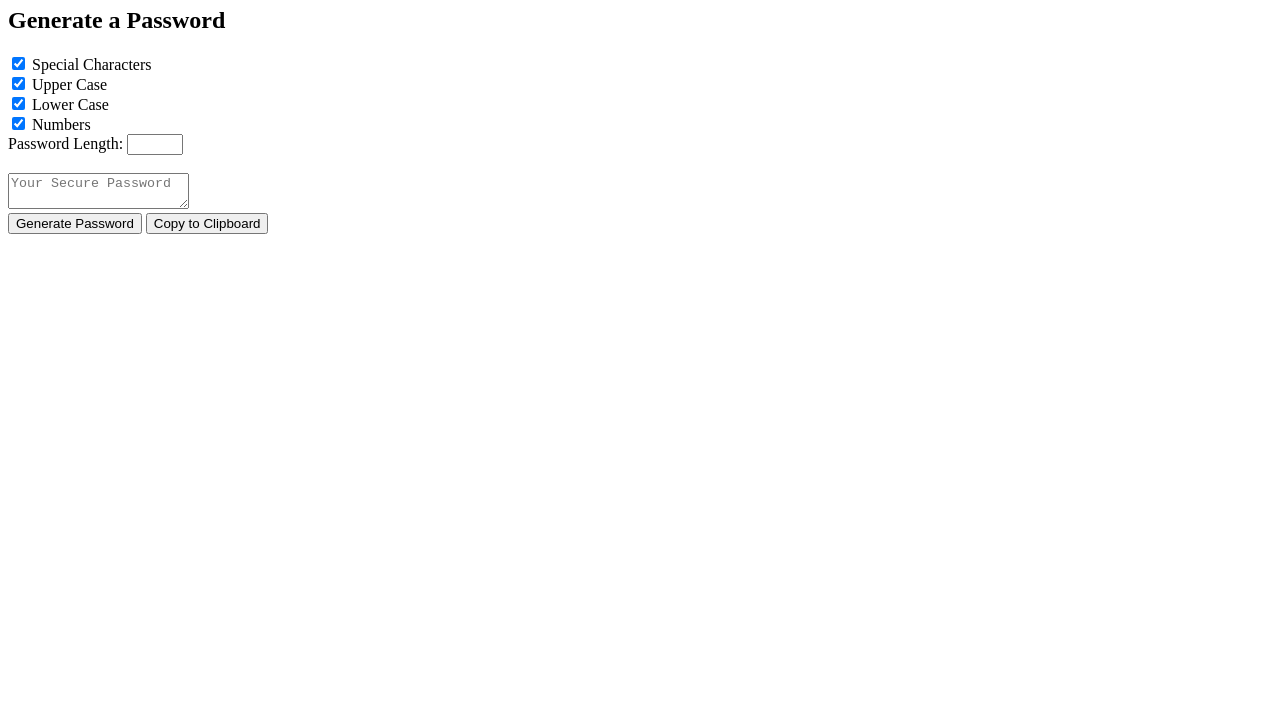
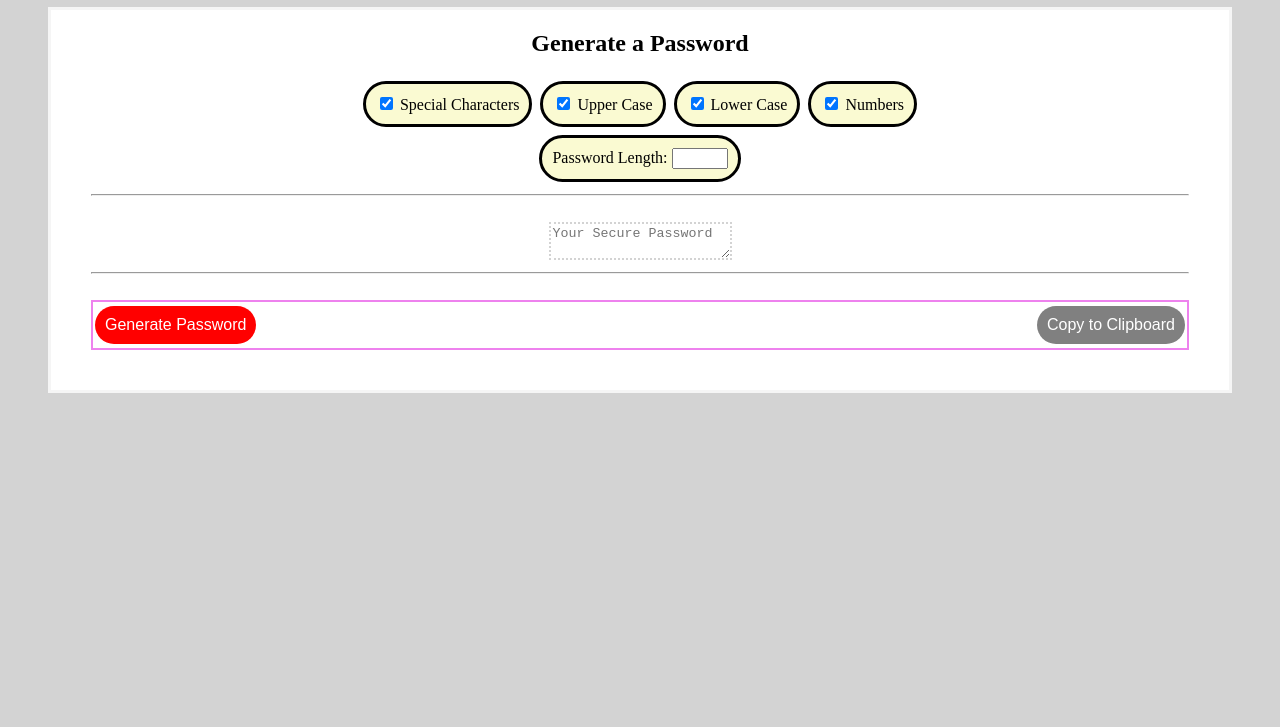
Before and after one commit to GregReneris/Password-Generator, a plain HTML site: page index.html in a window 1280 px wide. Shown: the part 73-800 px from the top of the page. Drawn offline with Linux system fonts and the light colour scheme.

Commit message:
updated html and css with divs and better styling. got a better grasp on flexbox too.

```diff
--- a/index.html
+++ b/index.html
@@ -4,34 +4,55 @@
     <meta charset="UTF-8" />
     <meta name="viewport" content="width=device-width, initial-scale=1.0" />
     <meta http-equiv="X-UA-Compatible" content="ie=edge" />
+    <link rel="stylesheet" href="style.css">
     <title>Password Generator</title>
+
+
+
 </head>
 <body>
+    <div class="alignment">
         <header>
             <h1>Password Generator</h1>
         </header>
+        <div class="innerbox">
         <h2>Generate a Password</h2>
 
-    <input type="checkbox" id="SpecialCharacters" checked> Special Characters  <br>
-    <input type="checkbox" id="UpperCase" checked> Upper Case <br>
-    <input type="checkbox" id="LowerCase" checked> Lower Case <br>
-    <input type="checkbox" id="NumeRick" checked> Numbers <br>
+<!-- class charbutton not behaving as expected. Doesn't add formatting, could be a weird interaction on checkbox.According to internet checkboxes cannot have properties. therefore put them in things that CAN have properties. -->
 
-    Password Length: <input type="number" min="8" max="32" id="PasswordLength"/> <br>
+        <div class="charbutton"> <input type="checkbox" id="SpecialCharacters" checked> Special Characters </div>
+        <div class="charbutton"> <input type="checkbox" id="UpperCase" checked> Upper Case </div>
+        <div class="charbutton"><input type="checkbox" id="LowerCase" checked> Lower Case  </div>
+        <div class="charbutton"><input type="checkbox" id="NumeRick" checked> Numbers  </div>
+        <br>
+        <div class="pwinput">Password Length: <input type="number" min="8" max="32" id="PasswordLength"/> </div> <br>
+        <hr id="hrid">
 
 
-    <br><textarea
+        <br>
+        <div class="textborder">
+
+            <textarea
             readonly
             id="password"
             placeholder="Your Secure Password"
             aria-label="Generated Password"
-    ></textarea> <br>
+            ></textarea>
+        </div>
+        <hr id="hrid"><br>
+
+        <div class="bottombuttons">
+
             <button id="generate" onclick="writePassword()">Generate Password</button>
             <button id="copy" onclick="copyToClipboard()">
                     Copy to Clipboard
                 </button>
+        </div>
 
 
+
+        </div>
+    </div>
     <script src="script.js"></script>
   </body>
 </html>
--- /dev/null
+++ b/style.css
@@ -0,0 +1,117 @@
+body {
+
+background-color: lightgrey;
+
+}
+
+.alignment {
+
+text-align: center;
+margin-left: auto;
+margin-right: auto;
+
+}
+
+.innerbox {
+
+    background-color: white;
+    border-style: solid;
+    border-color: whitesmoke;
+    margin-right: 5vh;
+    margin-left: 5vh;
+    padding-bottom: 5vh;
+
+}
+
+/* .textborder  not needed for this css, makes right and left margin too large*/
+
+#password{
+
+    border-color: lightgrey;
+    border-style: dotted;
+    border-width: 2px;
+
+}
+
+#hrid {
+
+    margin-left: 5vh;
+    margin-right: 5vh;
+/*
+    padding-left: 5vh;
+    padding-right: 5vh; */
+
+}
+
+.charbutton {
+
+    background-color: lightgoldenrodyellow;
+    border: solid;
+    color: black;
+    padding: 10px;
+    text-align: center;
+    text-decoration: none;
+    display: inline-block;
+    font-size: 16px;
+    margin: 4px 2px;
+    border-radius: 25px;
+
+}
+
+.pwinput {
+
+    background-color: lightgoldenrodyellow;
+    border: solid;
+    color: black;
+    padding: 10px;
+    text-align: center;
+    text-decoration: none;
+    display: inline-block;
+    font-size: 16px;
+    margin: 4px 2px;
+    border-radius: 25px;
+
+}
+
+.bottombuttons {
+
+    color: violet;
+    border: solid;
+    border-width: 2px;
+    margin-left: 5vh;
+    margin-right: 5vh;
+    display:flex;
+    justify-content: space-between
+
+}
+
+#generate {
+
+    background-color: red;
+    border: none;
+    color: white;
+    padding: 10px;
+    text-align: center;
+    text-decoration: none;
+    display: inline-block;
+    font-size: 16px;
+    margin: 4px 2px;
+    border-radius: 25px;
+
+
+}
+
+#copy {
+
+    background-color: grey;
+    border: none;
+    color: white;
+    padding: 10px;
+    text-align: center;
+    text-decoration: none;
+    display: inline-block;
+    font-size: 16px;
+    margin: 4px 2px;
+    border-radius: 25px;
+    justify-content: right;
+}
```
Lines whose indentation alone changed are shown as unchanged.
